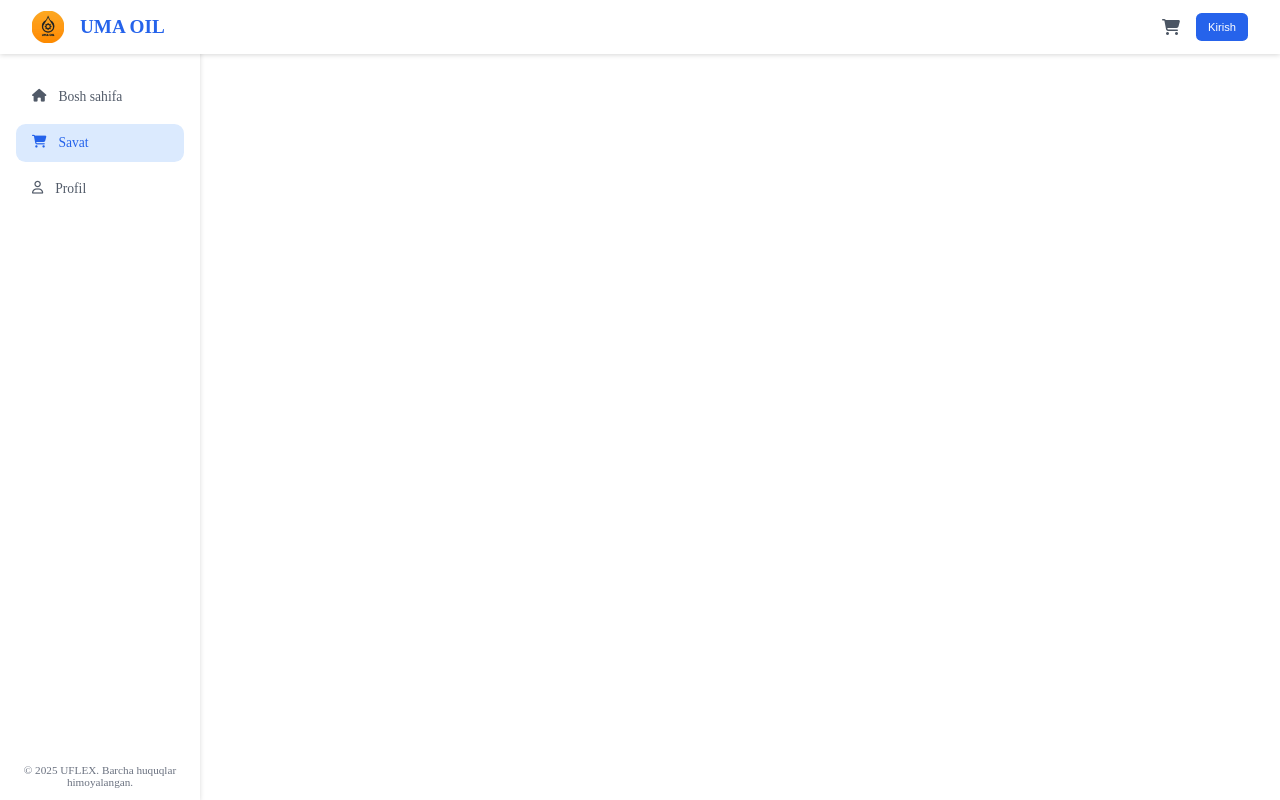
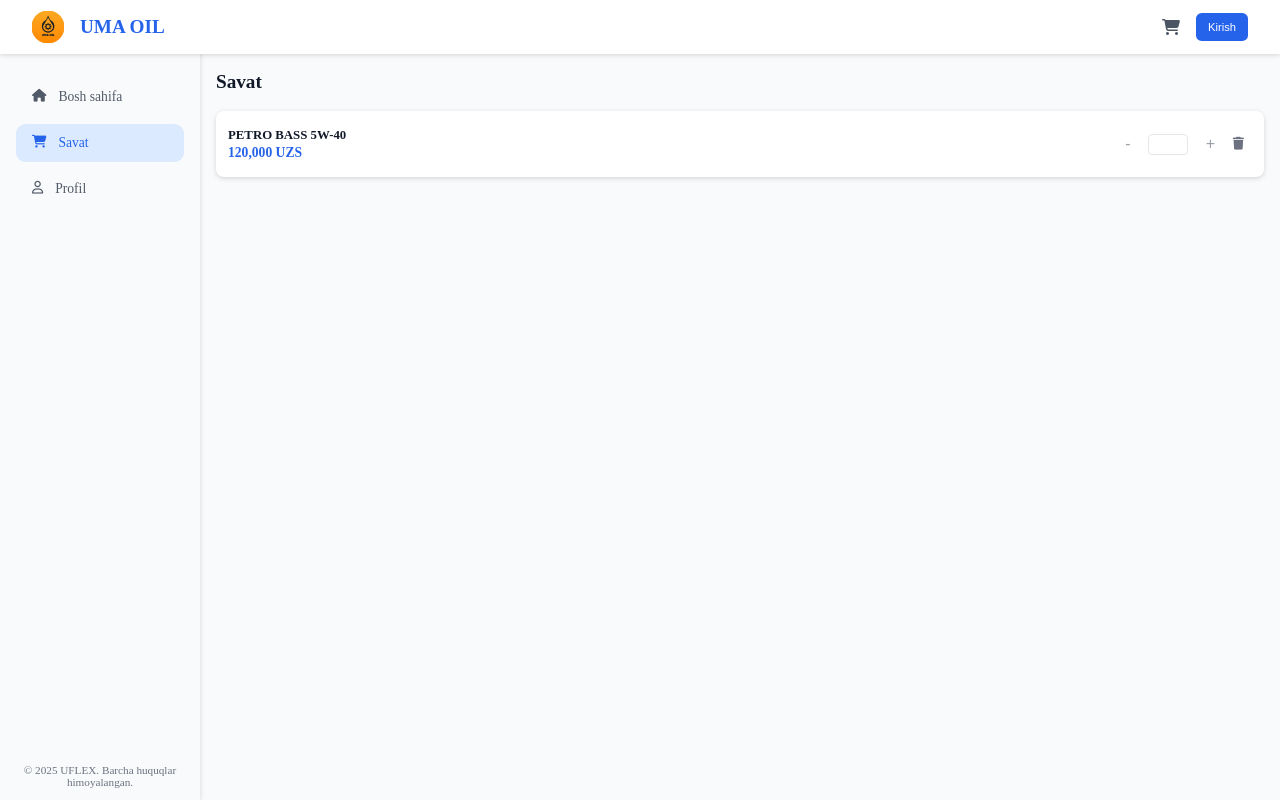
Before and after one commit to salohiddinovAsadbek/firstrealproject, a React (Create React App) app: page /basket in a window 1280 px wide. Built offline with nearby package versions, Linux system fonts and the light colour scheme.

Commit message:
last push

```diff
--- a/src/components/MainProducts.js
+++ b/src/components/MainProducts.js
@@ -4,9 +4,10 @@ import ShowProducts from "./ShowProducts";
 import { useDispatch, useSelector } from "react-redux";
 import { getProducts } from "../store/products";
 import { addFilter } from "../store/filter";
+import { writeInput } from "../store/inputValue";
 
 function MainProducts() {
-  const dispatch = useDispatch("");
+  const dispatch = useDispatch();
   const [searchName, setSearchName] = useState("");
   const [currency, setCurrency] = useState("all");
   const data = useSelector((state) => state.productsData);
@@ -15,20 +16,27 @@ function MainProducts() {
   useEffect(() => {
     fetch("https://umaoil.up.railway.app/api/products")
       .then((res) => res.json())
-      .then((data) => {
-        dispatch(getProducts(data));
+      .then((data1) => {
+        console.log(data1.data);
+
+        const productsWithSoni = data1?.data.map((item) => ({
+          ...item,
+          soni: 0,
+        }));
+
+        dispatch(getProducts(productsWithSoni));
       })
       .catch((err) => console.error("Error:", err));
   }, []);
 
-  function Filter() {
+  function Filter(value, currency) {
     let data2 = [];
 
     for (let i = 0; i < data?.length; i++) {
       const product = data[i];
       const matchesName = product.name
         .toLowerCase()
-        .includes(searchName.toLowerCase());
+        .includes(value.toLowerCase());
       const matchesCurrency =
         currency === "all" ? true : product.currency === currency;
 
@@ -42,7 +50,8 @@ function MainProducts() {
 
   useEffect(() => {
     console.log(filteredData);
-  }, [filteredData]);
+    console.log(data);
+  }, [searchName]);
 
   return (
     <div className="mainProducts">
@@ -61,7 +70,8 @@ function MainProducts() {
                 value={searchName}
                 onChange={(e) => {
                   setSearchName(e.target.value);
-                  Filter();
+                  dispatch(writeInput(e.target.value));
+                  Filter(e.target.value, currency);
                 }}
               />
             </label>
@@ -71,7 +81,7 @@ function MainProducts() {
               className="currency"
               onChange={(e) => {
                 setCurrency(e.target.value);
-                Filter();
+                Filter(searchName, e.target.value);
               }}
             >
               <option value="all">Barcha valyutalar</option>
--- a/src/pages/Basket.js
+++ b/src/pages/Basket.js
@@ -1,11 +1,32 @@
 import Header from "../components/header";
 import Navigation from "../components/Navigation";
+import "../styles/basket.css";
+
 function Basket() {
   return (
     <div>
       <Header />
       <div>
         <Navigation />
+        <div className="basketWrapper">
+          <h1>Savat</h1>
+          <div className="basketWrapperProducts">
+            <div className="basketCard">
+              <p>
+                <span>PETRO BASS 5W-40</span>
+                <span>120,000 UZS</span>
+              </p>
+              <div>
+                <button className="functionalBtn">-</button>
+                <input type="number" />
+                <button className="functionalBtn">+</button>
+                <button className="deleteBtn">
+                  <i className="fa-solid fa-trash"></i>
+                </button>
+              </div>
+            </div>
+          </div>
+        </div>
       </div>
     </div>
   );
--- /dev/null
+++ b/src/store/basket.js
@@ -0,0 +1,14 @@
+import { createSlice } from "@reduxjs/toolkit";
+
+const basketData = createSlice({
+  name: "basket",
+  initialState: [],
+  reducers: {
+    addToTheBasket: (state, action) => {
+      state.push(action.payload);
+    },
+  },
+});
+
+export const { addToTheBasket } = basketData.actions;
+export default basketData.reducer;
--- a/src/store/filter.js
+++ b/src/store/filter.js
@@ -5,12 +5,7 @@ const filterAll = createSlice({
   initialState: [],
   reducers: {
     addFilter: (state, action) => {
-      const exists = state?.some((item) => item.id === action.payload.id);
-      if (!exists) {
-        state.push(action.payload);
-      } else {
-        console.log("Product already in cart");
-      }
+      return action.payload;
     },
   },
 });
--- a/src/store/inputValue.js
+++ b/src/store/inputValue.js
@@ -2,8 +2,8 @@ import { createSlice } from "@reduxjs/toolkit";
 
 const inputValue = createSlice({
   name: "inputName",
-  initialState: null,
-  reducer: {
+  initialState: "",
+  reducers: {
     writeInput: (state, action) => {
       return action.payload;
     },
--- a/src/store/products.js
+++ b/src/store/products.js
@@ -5,7 +5,9 @@ const products = createSlice({
   initialState: [],
   reducers: {
     getProducts: (state, action) => {
-      return action.payload.data;
+      console.log(action.payload);
+
+      return action.payload;
     },
   },
 });
--- a/src/store/store.js
+++ b/src/store/store.js
@@ -2,11 +2,13 @@ import { configureStore } from "@reduxjs/toolkit";
 import products from "./products";
 import filterAll from "./filter";
 import writeInput from "./inputValue";
+import addToTheBasket from "./basket";
 
 export const store = configureStore({
   reducer: {
     productsData: products,
     filteredData: filterAll,
     inputData: writeInput,
+    basketData: addToTheBasket,
   },
 });
--- /dev/null
+++ b/src/styles/basket.css
@@ -0,0 +1,97 @@
+.basketWrapper {
+  position: absolute;
+  padding-top: calc(90 / 16 * 1vw);
+  padding-left: calc(270 / 16 * 1vw);
+  width: 100%;
+  padding-right: calc(20 / 16 * 1vw);
+  padding-bottom: calc(30 / 16 * 1vw);
+  background-color: #f9fafb;
+  height: 100%;
+}
+
+.basketWrapper > h1 {
+  font-size: calc(24 / 16 * 1vw);
+  line-height: 100%;
+  color: rgb(17, 24, 39);
+  font-weight: 700;
+}
+
+.basketWrapperProducts {
+  display: flex;
+  flex-direction: column;
+  width: 100%;
+  background-color: white;
+  margin-top: calc(25 / 16 * 1vw);
+  border-radius: calc(10 / 16 * 1vw);
+  box-shadow: 0 calc(2 / 16 * 1vw) calc(6 / 16 * 1vw) rgba(0, 0, 0, 0.15);
+}
+
+.basketCard {
+  width: 100%;
+  display: flex;
+  justify-content: space-between;
+  align-items: center;
+  padding: calc(20 / 16 * 1vw) calc(15 / 16 * 1vw);
+  padding-right: calc(25 / 16 * 1vw);
+}
+
+.basketCard > p {
+  display: flex;
+  flex-direction: column;
+  gap: calc(6 / 16 * 1vw);
+}
+
+.basketCard > p > span:first-child {
+  font-size: calc(16 / 16 * 1vw);
+  line-height: 100%;
+  color: rgb(17, 24, 39);
+  font-weight: 600;
+}
+
+.basketCard > p > span:last-child {
+  font-size: calc(17 / 16 * 1vw);
+  line-height: 100%;
+  color: rgb(37, 99, 235);
+  font-weight: 600;
+}
+
+.basketCard > div {
+  display: flex;
+  gap: calc(12 / 16 * 1vw);
+  align-items: center;
+}
+
+.functionalBtn {
+  background-color: inherit;
+  border: none;
+  padding: calc(10 / 16 * 1vw);
+  font-size: calc(20 / 16 * 1vw);
+  color: #9da1ab;
+}
+
+.basketCard > div > button {
+  cursor: pointer;
+}
+
+.basketCard > div > input {
+  width: calc(50 / 16 * 1vw);
+  height: calc(26 / 16 * 1vw);
+  padding-left: calc(6 / 16 * 1vw);
+  font-size: calc(16 / 16 * 1vw);
+  border: calc(1 / 16 * 1vw) solid#e6e7eb;
+  border-radius: calc(5 / 16 * 1vw);
+  font-weight: 500;
+}
+
+.deleteBtn {
+  background-color: inherit;
+  display: flex;
+  justify-content: center;
+  align-items: center;
+  border: none;
+}
+
+.deleteBtn > i {
+  font-size: calc(16 / 16 * 1vw);
+  color: #6c7280;
+}
--- a/src/styles/showproducts.css
+++ b/src/styles/showproducts.css
@@ -70,3 +70,45 @@
   line-height: 100%;
   font-weight: 400;
 }
+
+.showProductCardFunction {
+  display: flex;
+  gap: calc(15 / 16 * 1vw);
+  align-items: center;
+  height: calc(35 / 16 * 1vw);
+  margin-top: calc(15 / 16 * 1vw);
+}
+
+.showProductFunctionalBtn {
+  background-color: inherit;
+  border: none;
+  padding: calc(6 / 16 * 1vw);
+  font-size: calc(17 / 16 * 1vw);
+  color: #9da1ab;
+}
+
+.showProductCardFunction > p {
+  width: calc(50 / 16 * 1vw);
+  height: calc(25 / 16 * 1vw);
+  padding-left: calc(6 / 16 * 1vw);
+  font-size: calc(16 / 16 * 1vw);
+  border: calc(1 / 16 * 1vw) solid #9da1ab;
+  border-radius: calc(6 / 16 * 1vw);
+  text-align: center;
+  display: flex;
+  justify-content: center;
+  align-items: center;
+}
+
+.showProductdeleteBtn {
+  background-color: inherit;
+  border: none;
+  display: flex;
+  justify-content: center;
+  align-items: center;
+}
+
+.showProductdeleteBtn > i {
+  font-size: calc(17 / 16 * 1vw);
+  color: #6c7280;
+}
```
Also changed, not shown: src/components/ShowProducts.js (+94 -13 lines).
